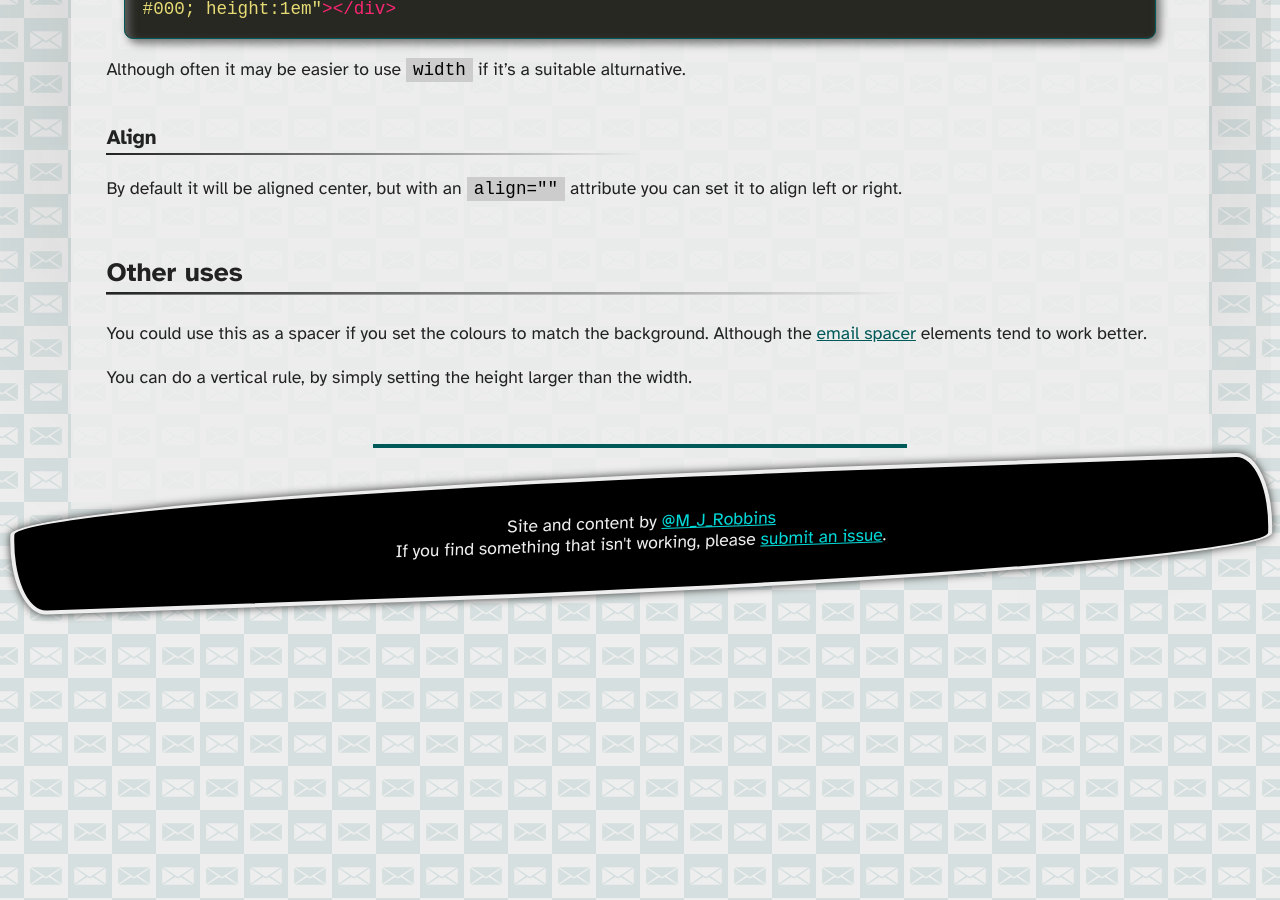
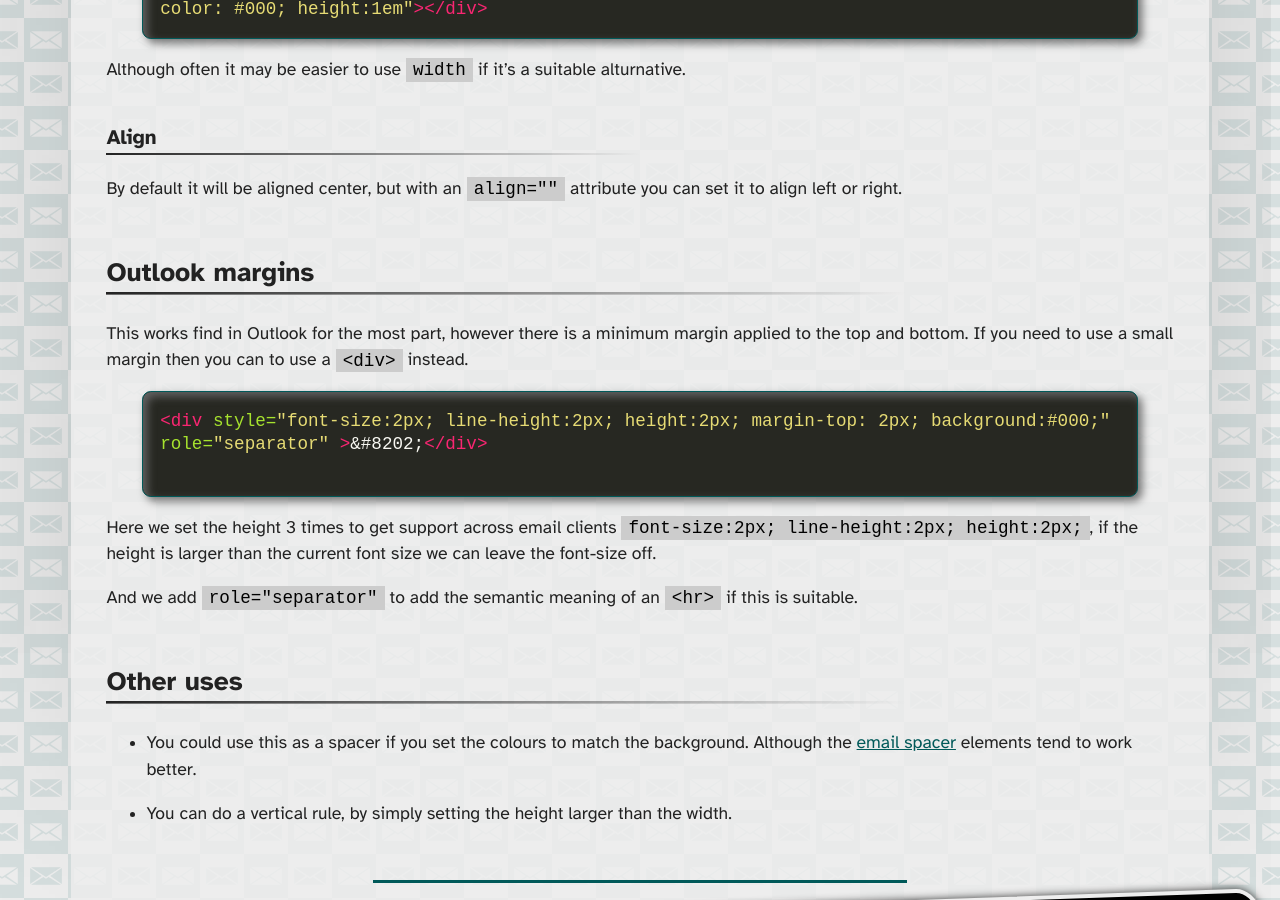
Before and after one commit to M-J-Robbins/good-email-code, a Jekyll site: the page built from email-code/hr.md, in a window 1280 px wide and 900 px high, scrolled down 1126 px. Built offline with Jekyll 4.4.1, drawn with Linux system fonts in a browser that asks for light colours; our own code applies the rules of GitHub Pages for plain Markdown files; a script that is not in the unit is left out; some of the changed text lies outside the part shown.

Commit message:
hr outlook margins

````diff
--- a/email-code/hr.md
+++ b/email-code/hr.md
@@ -1,11 +1,12 @@
-<div class="updated">Last Updated: <time datetime="2021-08-11">11<sup>th</sup> August 2021</time></div>
+<div class="updated">Last Updated: <time datetime="2022-01-24">24<sup>th</sup> January 2022</time></div>
+
 # hr - The Horizontal rule
 A basic horizontal rule can be done with a simple `<hr>` element.  However if you want to style it a little there are a few things to look for.
 
 ## The code
-{% highlight html %}
+```html
 <hr style="border-width: 0; background: #000; color: #000; height:1em">
-{% endhighlight %}
+```
 
 The `<hr>` default colour is set by the border.  To simplify things and to get it to work consistently we're going to start by removing that `border-width: 0` then we need to set our custom colour using `background: #000` and to get it working in Outlook we use `color: #000`.  Because we've removed the border we now need to give it some height to see that colour showing so here I've added `height:1em`
 
@@ -18,9 +19,9 @@
 
 ### Margin
 You can adjust the space around with a margin, either in long hand or short hand format.  However MSO Outlooks don't support left/right margin when applied directly to the `<hr>` so to get it working there we need to add the margin to a wrapping `<div>`.
-{% highlight html %}
+```html
 <div style="margin:0 20px"><hr style="margin:50px 0;border-width: 0; background: #000; color: #000; height:1em"></div>
-{% endhighlight %}
+```
 
 Although often it may be easier to use `width` if it's a suitable alturnative.
 
@@ -28,7 +29,19 @@
 By default it will be aligned center, but with an `align=""` attribute you can set it to align left or right.
 
 
+## Outlook margins
+This works find in Outlook for the most part, however there is a minimum margin applied to the top and bottom.  If you need to use a small margin then you can to use a `<div>` instead.
+
+```html
+<div style="font-size:2px; line-height:2px; height:2px; margin-top: 2px; background:#000;" role="separator" >&#8202;</div>
+
+```
+
+Here we set the height 3 times to get support across email clients `font-size:2px; line-height:2px; height:2px;`, if the height is larger than the current font size we can leave the font-size off.
+
+And we add `role="separator"` to add the semantic meaning of an `<hr>` if this is suitable.
+
 ## Other uses
-You could use this as a spacer if you set the colours to match the background. Although the [email spacer](../email-code/spacing) elements tend to work better.
+* You could use this as a spacer if you set the colours to match the background. Although the [email spacer](../email-code/spacing) elements tend to work better.
 
-You can do a vertical rule, by simply setting the height larger than the width.
+* You can do a vertical rule, by simply setting the height larger than the width.
````
